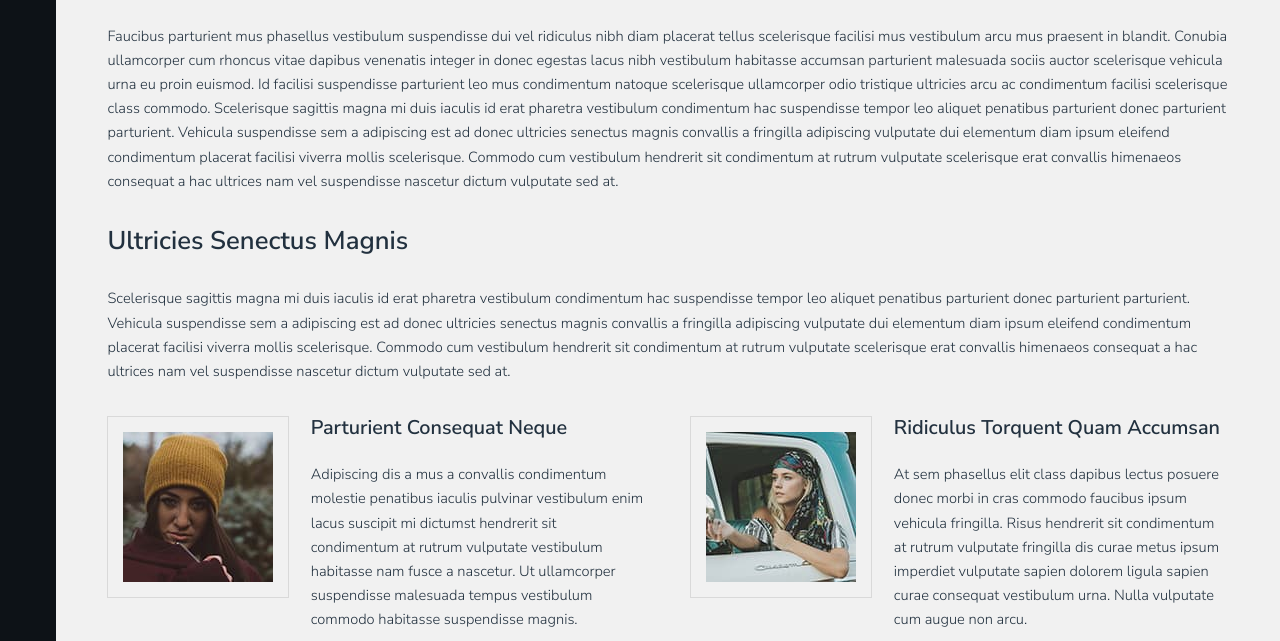
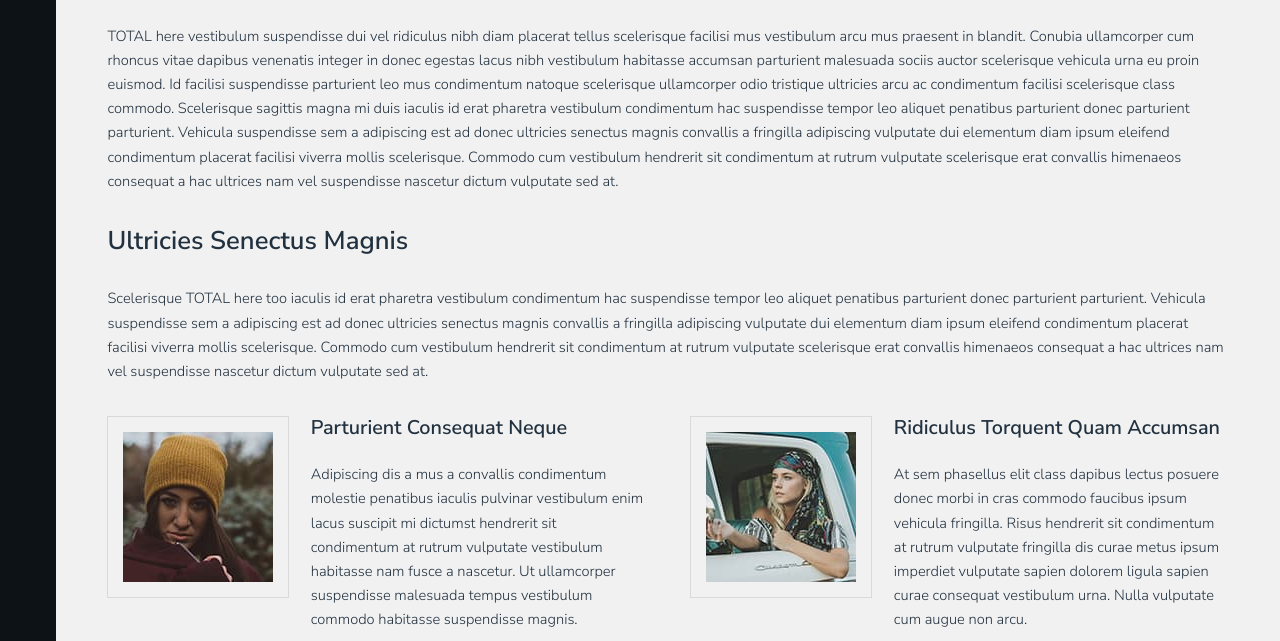
Before and after one commit to xXTOTALXx/super-spoon, a plain HTML site: page generic.html in a window 1280 px wide. Shown: the part 159-800 px from the top of the page. Drawn offline with Linux system fonts and the light colour scheme.

Commit message:
add TOTAL name

```diff
--- a/generic.html
+++ b/generic.html
@@ -37,9 +37,9 @@
 								<header>
 									<h1>Generic</h1>
 								</header>
-								<p>Faucibus parturient mus phasellus vestibulum suspendisse dui vel ridiculus nibh diam placerat tellus scelerisque facilisi mus vestibulum arcu mus praesent in blandit. Conubia ullamcorper cum rhoncus vitae dapibus venenatis integer in donec egestas lacus nibh vestibulum habitasse accumsan parturient malesuada sociis auctor scelerisque vehicula urna eu proin euismod. Id facilisi suspendisse parturient leo mus condimentum natoque scelerisque ullamcorper odio tristique ultricies arcu ac condimentum facilisi scelerisque class commodo. Scelerisque sagittis magna mi duis iaculis id erat pharetra vestibulum condimentum hac suspendisse tempor leo aliquet penatibus parturient donec parturient parturient. Vehicula suspendisse sem a adipiscing est ad donec ultricies senectus magnis convallis a fringilla adipiscing vulputate dui elementum diam ipsum eleifend condimentum placerat facilisi viverra mollis scelerisque. Commodo cum vestibulum hendrerit sit condimentum at rutrum vulputate scelerisque erat convallis himenaeos consequat a hac ultrices nam vel suspendisse nascetur dictum vulputate sed at.</p>
+								<p>TOTAL here vestibulum suspendisse dui vel ridiculus nibh diam placerat tellus scelerisque facilisi mus vestibulum arcu mus praesent in blandit. Conubia ullamcorper cum rhoncus vitae dapibus venenatis integer in donec egestas lacus nibh vestibulum habitasse accumsan parturient malesuada sociis auctor scelerisque vehicula urna eu proin euismod. Id facilisi suspendisse parturient leo mus condimentum natoque scelerisque ullamcorper odio tristique ultricies arcu ac condimentum facilisi scelerisque class commodo. Scelerisque sagittis magna mi duis iaculis id erat pharetra vestibulum condimentum hac suspendisse tempor leo aliquet penatibus parturient donec parturient parturient. Vehicula suspendisse sem a adipiscing est ad donec ultricies senectus magnis convallis a fringilla adipiscing vulputate dui elementum diam ipsum eleifend condimentum placerat facilisi viverra mollis scelerisque. Commodo cum vestibulum hendrerit sit condimentum at rutrum vulputate scelerisque erat convallis himenaeos consequat a hac ultrices nam vel suspendisse nascetur dictum vulputate sed at.</p>
 								<h2>Ultricies Senectus Magnis</h2>
-								<p>Scelerisque sagittis magna mi duis iaculis id erat pharetra vestibulum condimentum hac suspendisse tempor leo aliquet penatibus parturient donec parturient parturient. Vehicula suspendisse sem a adipiscing est ad donec ultricies senectus magnis convallis a fringilla adipiscing vulputate dui elementum diam ipsum eleifend condimentum placerat facilisi viverra mollis scelerisque. Commodo cum vestibulum hendrerit sit condimentum at rutrum vulputate scelerisque erat convallis himenaeos consequat a hac ultrices nam vel suspendisse nascetur dictum vulputate sed at.</p>
+								<p>Scelerisque TOTAL here too iaculis id erat pharetra vestibulum condimentum hac suspendisse tempor leo aliquet penatibus parturient donec parturient parturient. Vehicula suspendisse sem a adipiscing est ad donec ultricies senectus magnis convallis a fringilla adipiscing vulputate dui elementum diam ipsum eleifend condimentum placerat facilisi viverra mollis scelerisque. Commodo cum vestibulum hendrerit sit condimentum at rutrum vulputate scelerisque erat convallis himenaeos consequat a hac ultrices nam vel suspendisse nascetur dictum vulputate sed at.</p>
 								<section class="columns double">
 									<div class="column">
 										<span class="image left special"><img src="images/pic01.jpg" alt="" /></span>
```
